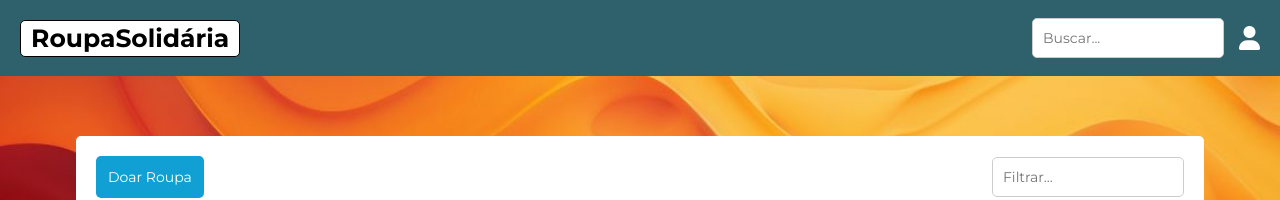
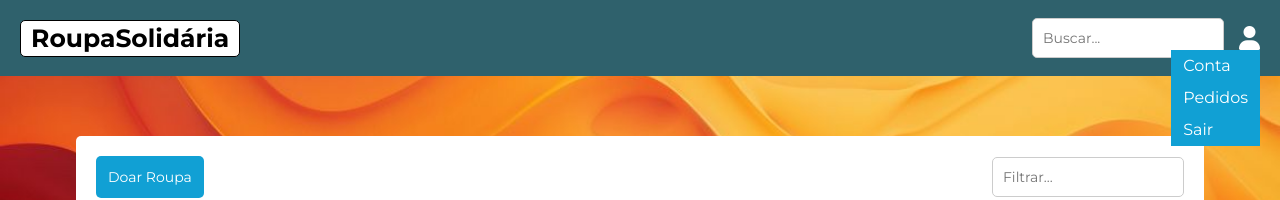
Before and after one commit to raphaeljjoao/roupa-solidaria, an Angular app in the folder app/: page /list in a window 1280 px wide. Both pictures are taken after a click on the element 1249 px from the left and 38 px from the top of the page. Shown: the top 200 px of the page. Built offline with nearby package versions, Linux system fonts and the light colour scheme; no server answers.

Commit message:
Add user menu component to navbar

```diff
--- /dev/null
+++ b/app/src/app/shared/menu-options/menu-options.component.html
@@ -0,0 +1,7 @@
+<div class="user-menu">
+  <ul>
+    <li>Conta</li>
+    <li>Pedidos</li>
+    <li>Sair</li>
+  </ul>
+</div>
--- /dev/null
+++ b/app/src/app/shared/menu-options/menu-options.component.scss
@@ -0,0 +1,28 @@
+.user-menu {
+  position: absolute;
+  top: 100%;
+  right: 0;
+}
+
+.user-menu ul {
+  list-style: none;
+  // padding: 10px;
+  margin: 0;
+  background-color: #11A0D4;
+  border-radius: 0px;
+}
+
+.user-menu ul li {
+  padding: 8px 12px;
+  cursor: pointer;
+  color: white;
+  user-select: none;
+}
+
+.user-menu ul li:hover {
+  background-color: #2F616C;
+}
+
+.user-icon.active .user-menu {
+  display: block;
+}
--- a/app/src/app/shared/navbar/navbar.component.html
+++ b/app/src/app/shared/navbar/navbar.component.html
@@ -4,6 +4,9 @@
   </div>
   <div class="search-container">
     <input type="text" class="search" placeholder="Buscar...">
-    <div class="user-icon"><i class="fas fa-user"></i></div>
+    <div class="user-icon" (click)="toggleMenu()">
+      <i class="fas fa-user"></i>
+      <app-menu-options *ngIf="showMenu"></app-menu-options>
+    </div>
   </div>
 </nav>
--- a/app/src/app/shared/navbar/navbar.component.scss
+++ b/app/src/app/shared/navbar/navbar.component.scss
@@ -39,7 +39,12 @@
 }
 
 .user-icon {
+  position: relative;
+  cursor: pointer;
+}
+
+.user-icon i {
   font-size: 24px;
   color: white;
-  cursor: pointer;
+
 }
--- a/app/src/app/shared/navbar/navbar.component.ts
+++ b/app/src/app/shared/navbar/navbar.component.ts
@@ -1,11 +1,20 @@
+import { CommonModule } from '@angular/common';
 import { Component } from '@angular/core';
+import { MenuOptionsComponent } from '../menu-options/menu-options.component';
 
 @Component({
   selector: 'app-navbar',
-  imports: [],
+  imports: [CommonModule, MenuOptionsComponent],
   templateUrl: './navbar.component.html',
   styleUrl: './navbar.component.scss'
 })
 export class NavbarComponent {
 
+  showMenu: boolean = false;
+
+  toggleMenu() {
+    console.log('toggleMenu', this.showMenu);
+    this.showMenu = !this.showMenu;
+  }
+
 }
```
Also changed, not shown: app/src/app/shared/menu-options/menu-options.component.ts (added, +11 -0 lines), 1 other file (tests, documents, lock files or other folders).
